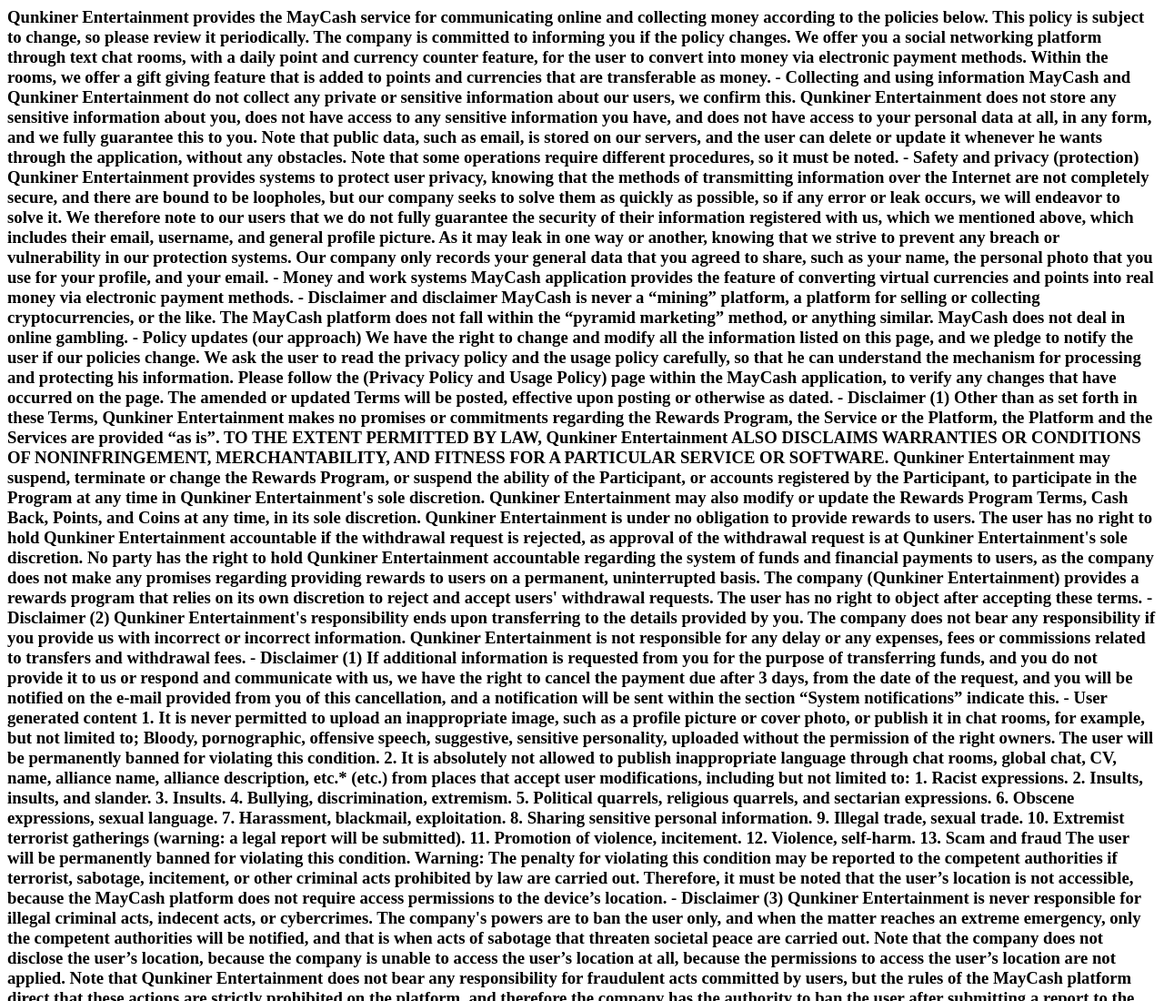
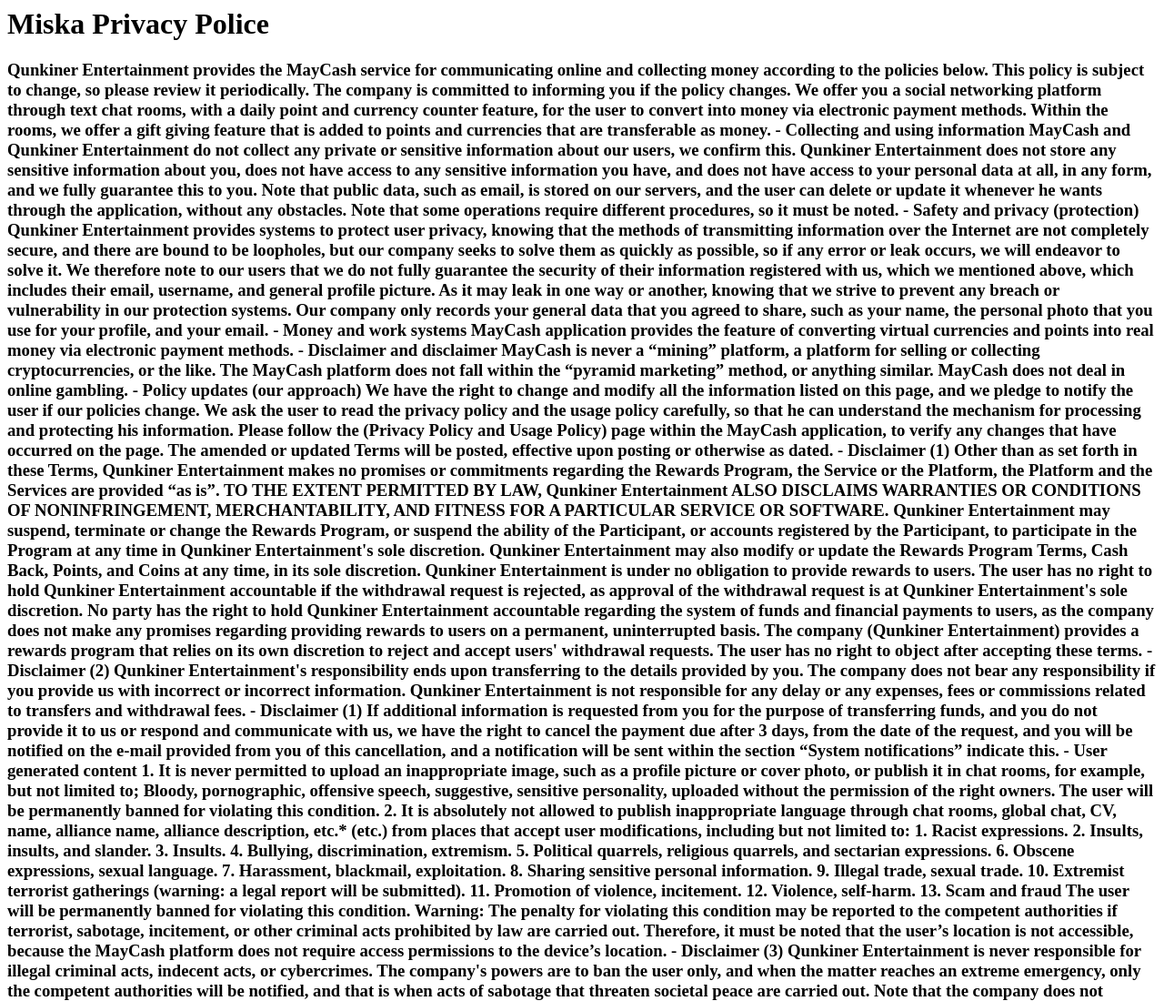
Before and after one commit to qunkiner/miska-pp, a plain HTML site: page index.html in a window 1280 px wide. Shown: the top 1100 px of the page at 91% size. Drawn offline with Linux system fonts and the light colour scheme.

Commit message:
Update index.html

```diff
--- a/index.html
+++ b/index.html
@@ -1,3 +1,4 @@
+<h1>Miska Privacy Police</h1>
 <h3>Qunkiner Entertainment provides the MayCash service for communicating online and collecting money according to the policies below. This policy is subject to change, so please review it periodically. The company is committed to informing you if the policy changes.
 
  We offer you a social networking platform through text chat rooms, with a daily point and currency counter feature, for the user to convert into money via electronic payment methods.
```
